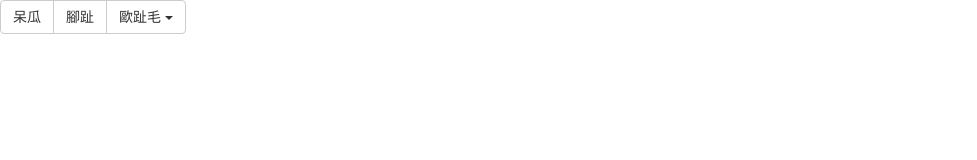
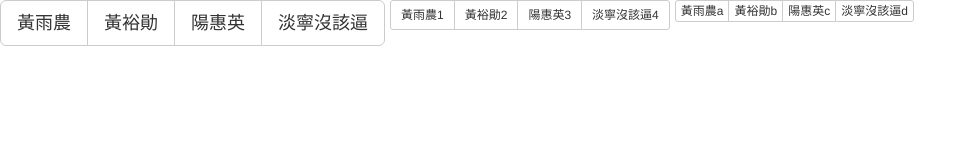
Before and after one commit to nina890410/nina890410.github.io, a plain HTML site: page index.html in a window 1280 px wide. Shown: the whole page, without its empty margins (0-977 px from the left). Drawn offline with nearby package versions, Linux system fonts and the light colour scheme.

Commit message:
Revert "load jQuery and bootsrap javascript."
This reverts commit fa54ccc5d7befe6aef12fb3f483e682cd7c8f6db.

```diff
--- a/index.html
+++ b/index.html
@@ -2,8 +2,6 @@
 <html>
 <head>
   <link rel="stylesheet" href="https://maxcdn.bootstrapcdn.com/bootstrap/3.3.5/css/bootstrap.min.css">
-  <script src="https://ajax.googleapis.com/ajax/libs/jquery/2.1.4/jquery.min.js"></script>
-  <script src="https://maxcdn.bootstrapcdn.com/bootstrap/3.3.5/js/bootstrap.min.js"></script>
   <meta name="viewport" content="width=device-width, initial-scale=1">
   <meta charset="utf-8">
   <title>陳琪旻</title>
@@ -11,21 +9,27 @@
 
 </head>
 <body>
-	<div class="btn-group" role="group" aria-label="...">
-  <button type="button" class="btn btn-default">呆瓜</button>
-  <button type="button" class="btn btn-default">腳趾</button>
+	<div class="btn-toolbar" role="toolbar" aria-label="...">
+	<div class="btn-group btn-group-lg" role="group" aria-label="...">
+    <button type="button" class="btn btn-default">黃雨農</button>
+    <button type="button" class="btn btn-default">黃裕勛</button>
+    <button type="button" class="btn btn-default">陽惠英</button>
+    <button type="button" class="btn btn-default">淡寧沒該逼</button>
+    </div>
+    <div class="btn-group btn-group-sm" role="group" aria-label="...">
+    <button type="button" class="btn btn-default">黃雨農1</button>
+    <button type="button" class="btn btn-default">黃裕勛2</button>
+    <button type="button" class="btn btn-default">陽惠英3</button>
+    <button type="button" class="btn btn-default">淡寧沒該逼4</button>
+    </div>
+    <div class="btn-group btn-group-xs" role="group" aria-label="...">
+    <button type="button" class="btn btn-default">黃雨農a</button>
+    <button type="button" class="btn btn-default">黃裕勛b</button>
+    <button type="button" class="btn btn-default">陽惠英c</button>
+    <button type="button" class="btn btn-default">淡寧沒該逼d</button>
+    </div>
+    </div>
 
-  <div class="btn-group" role="group">
-    <button type="button" class="btn btn-default dropdown-toggle" data-toggle="dropdown" aria-haspopup="true" aria-expanded="false">
-      歐趾毛
-      <span class="caret"></span>
-    </button>
-    <ul class="dropdown-menu">
-      <li><a href="#">淡寧沒該逼</a></li>
-      <li><a href="#">ㄐ旻沒該逼</a></li>
-    </ul>
-  </div>
-</div>
 
 
 
```
